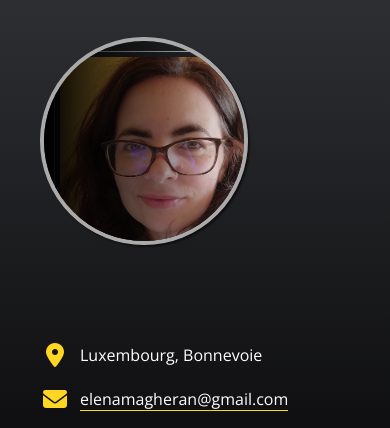
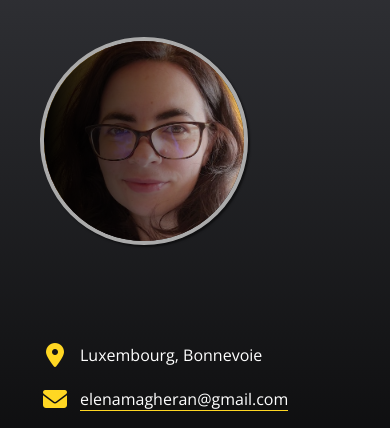
Before and after one commit to elenageorgescu/elenageorgescu.github.io, a plain HTML site: page index.html in a window 390 px wide. Shown: the part 117-545 px from the top of the page. Drawn offline with nearby package versions, Linux system fonts and the light colour scheme.

Commit message:
update pdf (qr code) and fixed small bug in small screens avatar img

```diff
--- a/styles.css
+++ b/styles.css
@@ -27,17 +27,6 @@ body {
   position: relative;
   background: linear-gradient(to bottom, #36373c, #000);
   color: #fff;
-}
-img {
-  margin: 10px;
-  width: 150px;
-  height: auto;
-  border: 1px solid #ddd;
-  border-radius: 4px;
-  padding: 5px;
-}
-img:hover {
-  border-color: #777;
 }
 .title {
   grid-row: 2;
```
Also changed, not shown: 1 other file.
